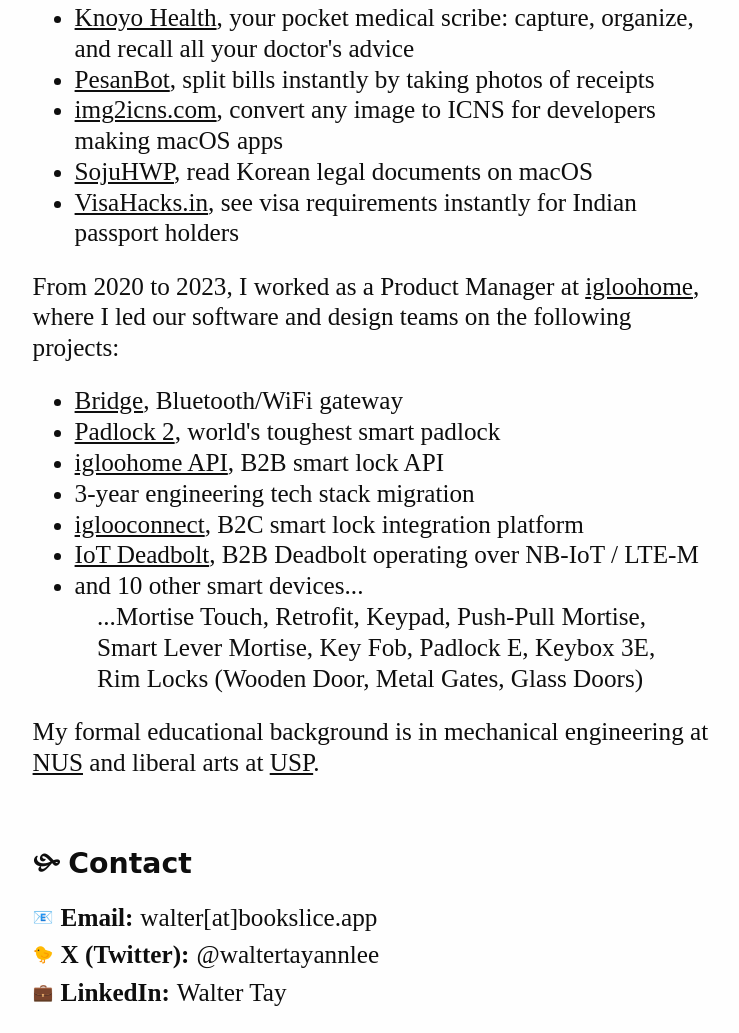
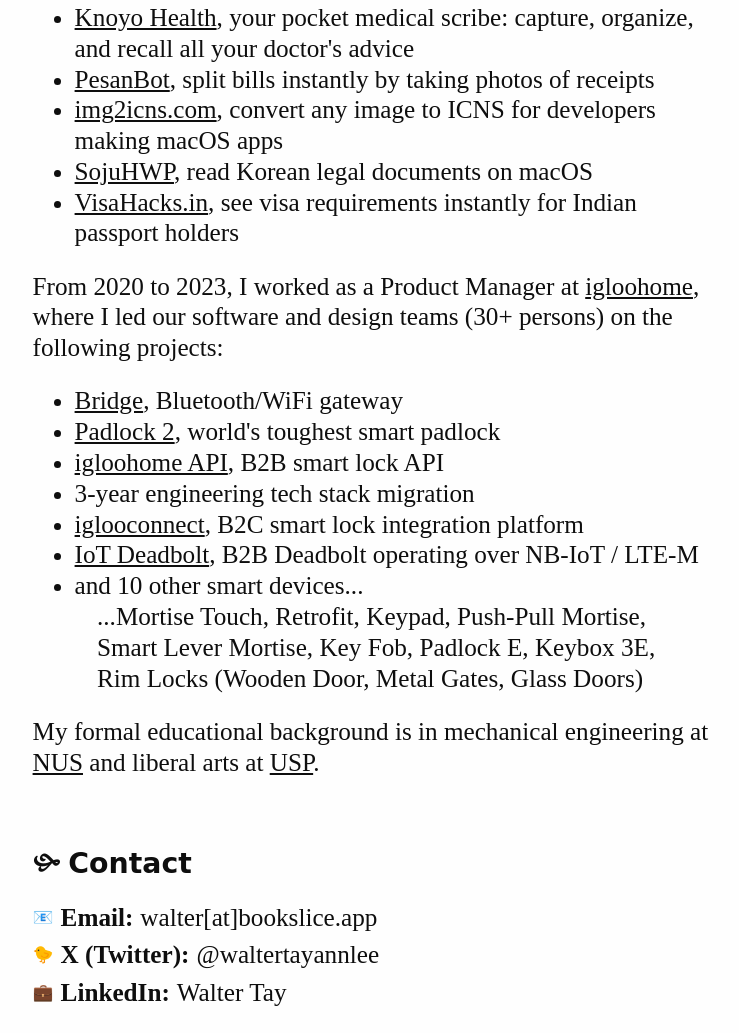
Before and after one commit to watate/watate.github.io, a plain HTML site: page index.html in a window 1280 px wide. Shown: the part 769-1802 px from the top of the page, without its empty margins (263-1002 px from the left). Drawn offline with Linux system fonts and the light colour scheme; a web font is replaced by a local one.

Commit message:
update homepage

```diff
--- a/index.html
+++ b/index.html
@@ -43,7 +43,7 @@
             </ul>
             <p>From 2020 to 2023, I worked as a Product Manager at <a href="https://www.igloohome.co/"
                 target="_blank">igloohome</a>,
-            where I led our software and design teams on the following projects:
+            where I led our software and design teams (30+ persons) on the following projects:
             <ul>
                 <li><a href="https://www.igloohome.co/products/bridge"
                 target="_blank">Bridge</a>, Bluetooth/WiFi gateway</li>
```
